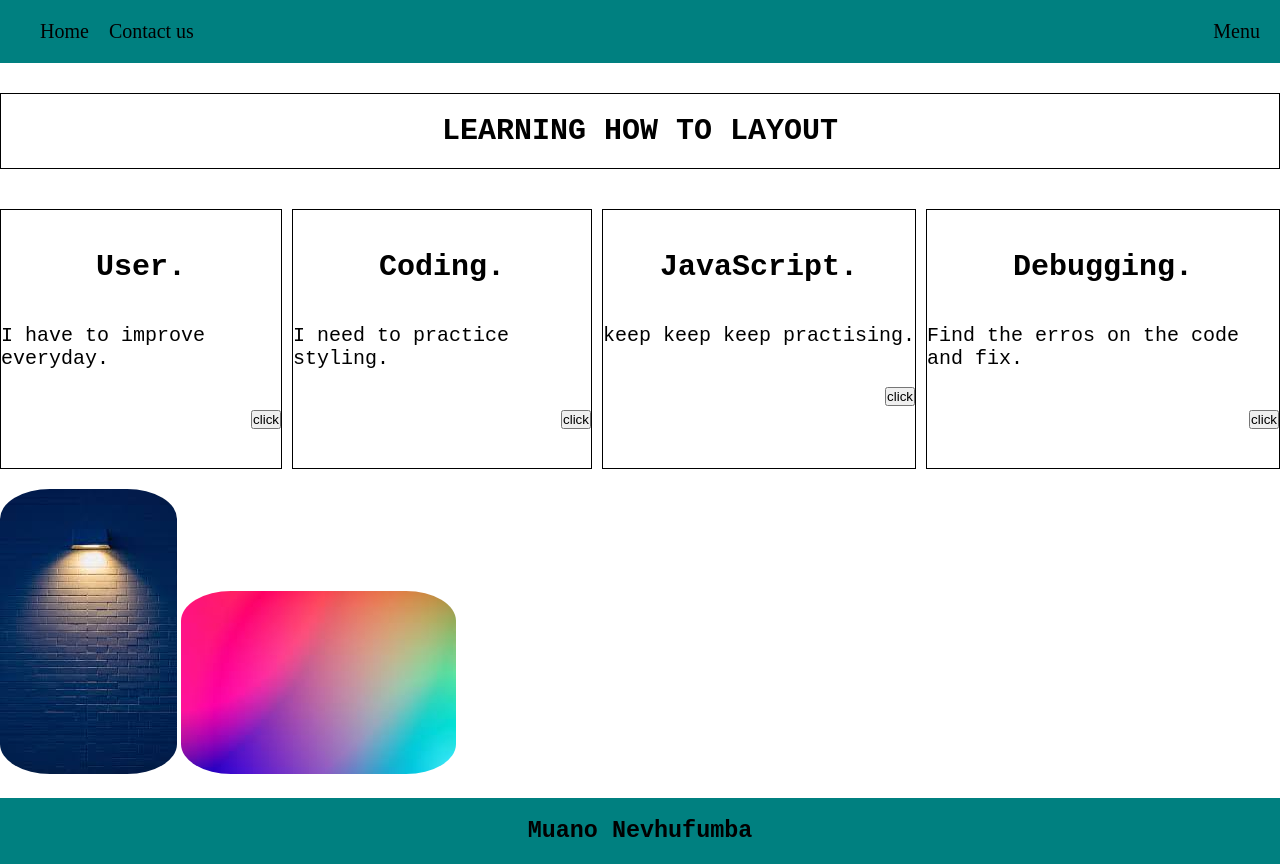
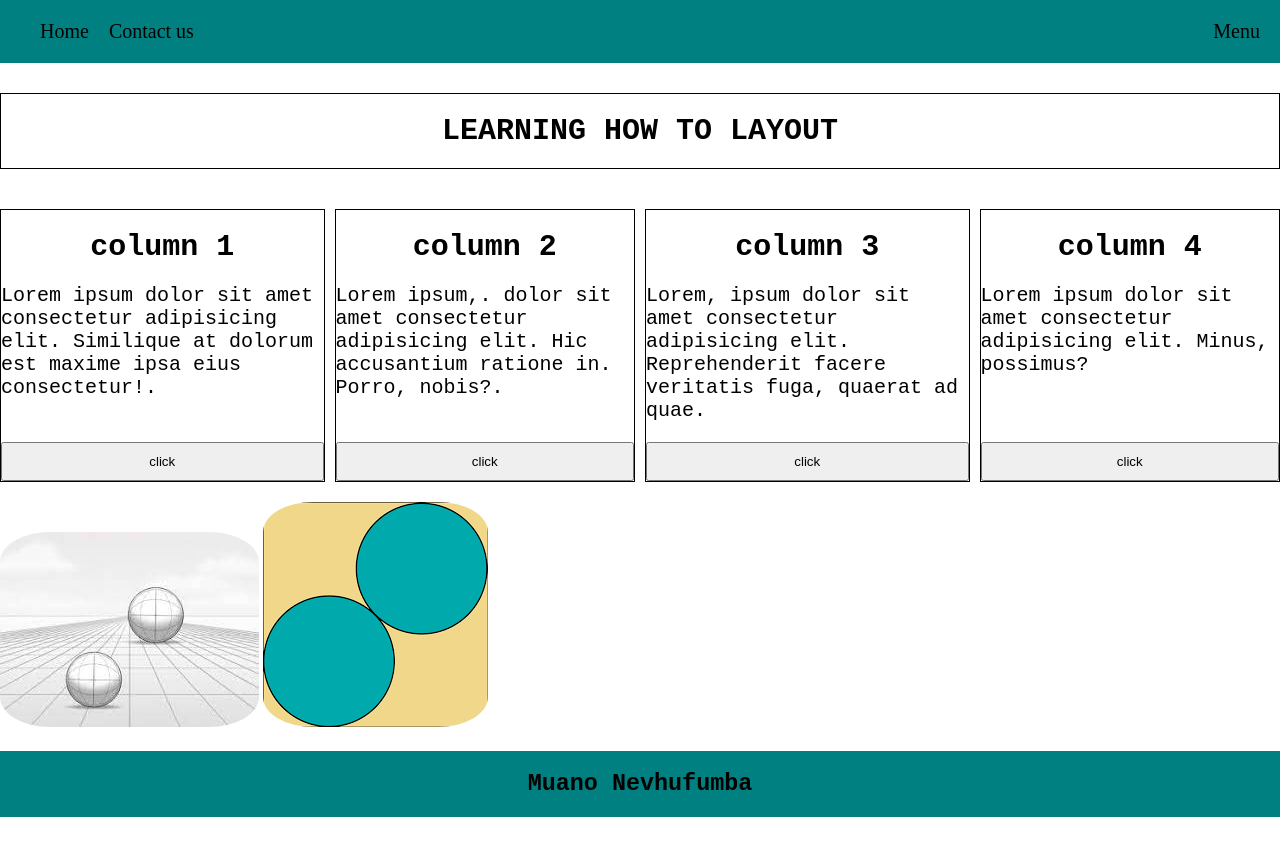
Before and after one commit to muano30/html-and-css2, a plain HTML site: page index.html in a window 1280 px wide. After the commit the page ends 817 px from the top, so only its background shows below. Drawn offline with Linux system fonts and the light colour scheme.

Commit message:
css2 changes

```diff
--- a/index.html
+++ b/index.html
@@ -23,34 +23,34 @@
 
   <div class=container>
     <div class="column">
-      <h2>User.</h2>
-      <p>I have to improve everyday.</p>
+      <h2>column 1</h2>
+      <p>Lorem ipsum dolor sit amet consectetur adipisicing elit. Similique at dolorum est maxime ipsa eius consectetur!.</p>
       <button>click</button>
     </div>
 
   <div class="column">
-    <h2>Coding.</h2>
-    <p>I need to practice styling.</p>
+    <h2>column 2</h2>
+    <p>Lorem ipsum,. dolor sit amet consectetur adipisicing elit. Hic accusantium ratione in. Porro, nobis?.</p>
     <button>click</button>
   </div>
 
 <div class="column">
-  <h2>JavaScript.</h2>
-  <p>keep keep keep practising.</p>
+  <h2>column 3</h2>
+  <p>Lorem, ipsum dolor sit amet consectetur adipisicing elit. Reprehenderit facere veritatis fuga, quaerat ad quae.</p>
   <button>click</button>
 </div>
 
 <div class="column">
-  <h2>Debugging.</h2>
-  <p>Find the erros on the code and fix.</p>
+  <h2>column 4</h2>
+  <p>Lorem ipsum dolor sit amet consectetur adipisicing elit. Minus, possimus?</p>
   <button>click</button>
 </div>
 
 </div>
 
 <div class="img">
-  <img src="images1./download.jpeg">
-  <img src="images1./just.jpeg">
+ <img src="images1./me.jpeg">
+ <img src="images1./me2.png">
 </div>
 
 <div class="footer">
--- a/styles.css
+++ b/styles.css
@@ -47,17 +47,31 @@ h1 {
   padding:20px;
 }
 
+/* @media screen and (max-width: 600px) {
+  .img {
+     display: flex;
+    grid-template-columns: auto;
+    justify-content: center;
+   }
+ } */
+
  .img {
-   width: 100%;
-   height: 100%
 
- }
+   /* display: flex;
+   grid-template-columns: auto auto;
+   justify-content: center;  */
+    gap: 30px;
+     width: 100%;
+    height: 100%;
+
+  }
 
 img {
   border-radius: 50px;
    padding-bottom: 20px;
    padding-top: 20px;
-   justify-self:center;
+
+
 
 }
 
@@ -67,7 +81,7 @@ img {
   /* grid-template-rows: 1fr; */
   grid-gap: 10px;
   width: 100%;
-  min-height: 300px;
+  /* min-height: 300px; */
   font-size: 20px;
   font-family: 'Courier New', Courier, monospace;
   /* text-align: justify;  */
@@ -79,34 +93,40 @@ img {
 .column {
   border: 1px solid black;
   margin-top: 2em;
-  justify-content: center;
+  justify-content:center;
+  width:100%;
+  display: flex;
+  flex-direction: column;
+  align-self: auto;
+}
 
-
+button {
+  margin-top: auto;
+  margin-bottom: 0.1;
+  padding: 10px;
 }
 
 h2 {
   text-align: center;
-  padding-top: 40px;
+  padding-top: 20px;
 }
 
 p {
-  padding-top: 40px;
-  padding-bottom: 40px;
+  padding-top: 20px;
+  padding-bottom: 20px;
+  font-family: 'Courier New', Courier, monospace;
+  align-self: auto;
 }
 
-button {
-  float: right;
-}
-@media screen and (max-width: 460px) {
+@media screen and (max-width: 600px) {
    .container {
-     grid-template-columns: auto 1fr;
-     grid-template-rows: auto 1fr;
-     /* grid-template-areas: column; */
+     grid-template-columns: auto auto;
+     grid-template-rows: auto auto;
 
-      }
+    }
 }
 
-@media screen and (max-width: 768px) {
+@media screen and (max-width: 600px) {
   .column {
     display: grid;
     grid-template-areas: column;
```
Also changed, not shown: images1./me.jpeg (added), images1./me2.png (added).
